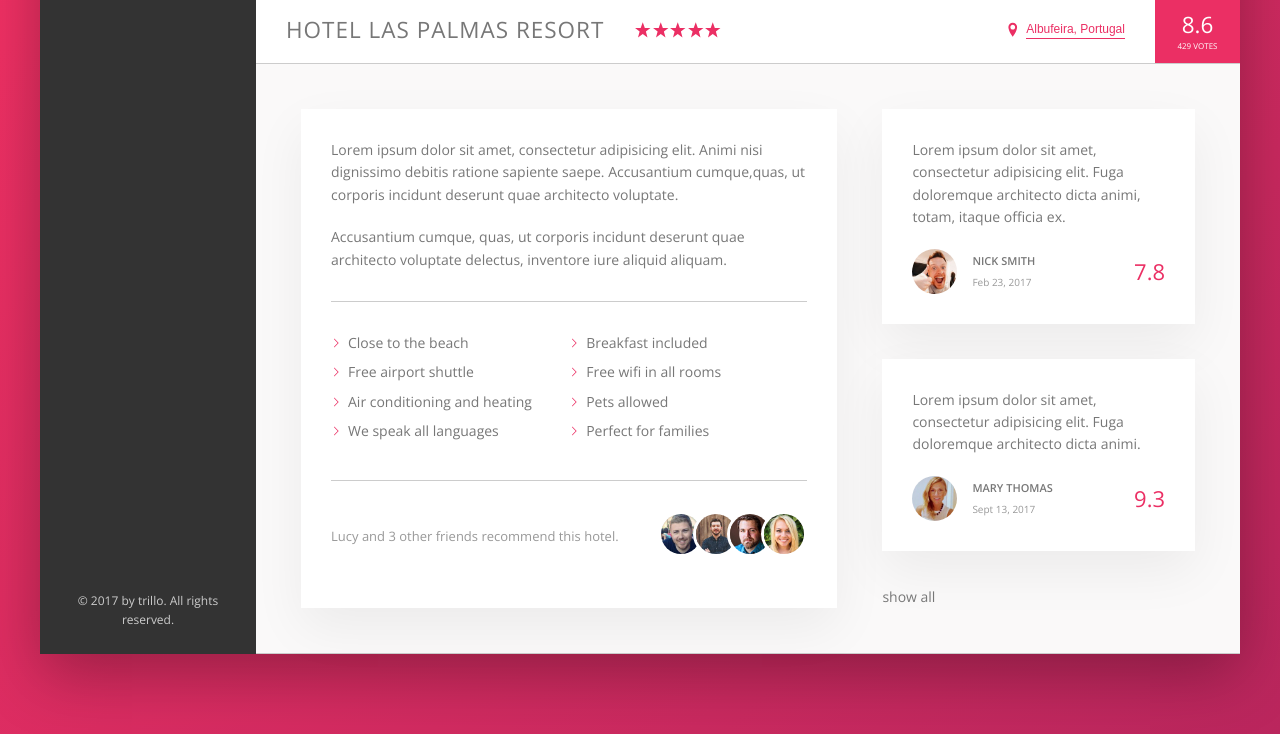
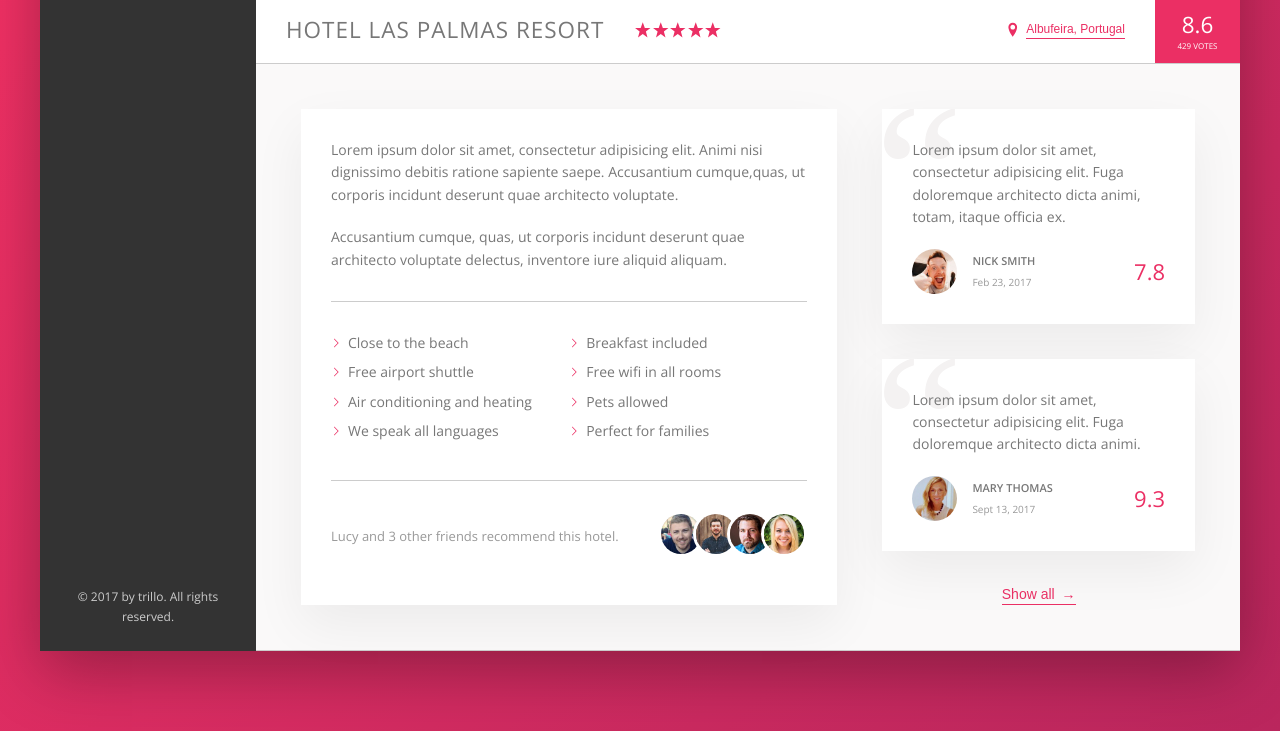
Before and after one commit to thomruns/Trillo, a website: page index.html in a window 1280 px wide. Shown: the part 538-1272 px from the top of the page. Drawn offline with nearby package versions, Linux system fonts and the light colour scheme.

Commit message:
Review section completed

```diff
--- a/index.html
+++ b/index.html
@@ -194,7 +194,9 @@
                                     <div class="review__rating">9.3</div>
                                 </figcaption>
                             </figure>
-                            show all
+
+                            <button class="btn-inline">Show all <span>&rarr;</span></button>
+
                         </div> <!-- end review section -->
 
 
--- a/sass/_components.scss
+++ b/sass/_components.scss
@@ -300,8 +300,17 @@
     cursor: pointer;
     transition: all .2s;
 
+    & span {
+        margin-left: 3px;
+        transition: margin-left .2s;
+    }
+
     &:hover {
         color: var(--color-grey-dark-1);
+
+        & span {
+            margin-left: 8px;
+        }
     }
 
     &:focus {
@@ -414,9 +423,14 @@
     box-shadow: var(--shadow-light);
     padding: 3rem;
     margin-bottom: 3.5rem;
+    position: relative;
+    overflow: hidden;
+
 
     &__text {
         margin-bottom: 2rem;
+        z-index: 10;
+        position: relative; //position necessary for z-index to work
 
     }
 
@@ -460,5 +474,17 @@
 
     }
 
+    &::before {
+        content: "\201C";
+        position: absolute;
+        top: -3.5rem;
+        left: -.8rem;
+        line-height: 1;
+        font-size: 20rem;
+        color: var(--color-grey-light-2);
+        font-family: san-serif;
+        z-index: 1;
+
+    }
 
 }
--- a/sass/_layout.scss
+++ b/sass/_layout.scss
@@ -64,4 +64,8 @@
 
     flex: 1; //occupy the remaining space
 
+    display: flex;
+    flex-direction: column;
+    align-items: center;
+
 }
```
Also changed, not shown: css/style.css.
